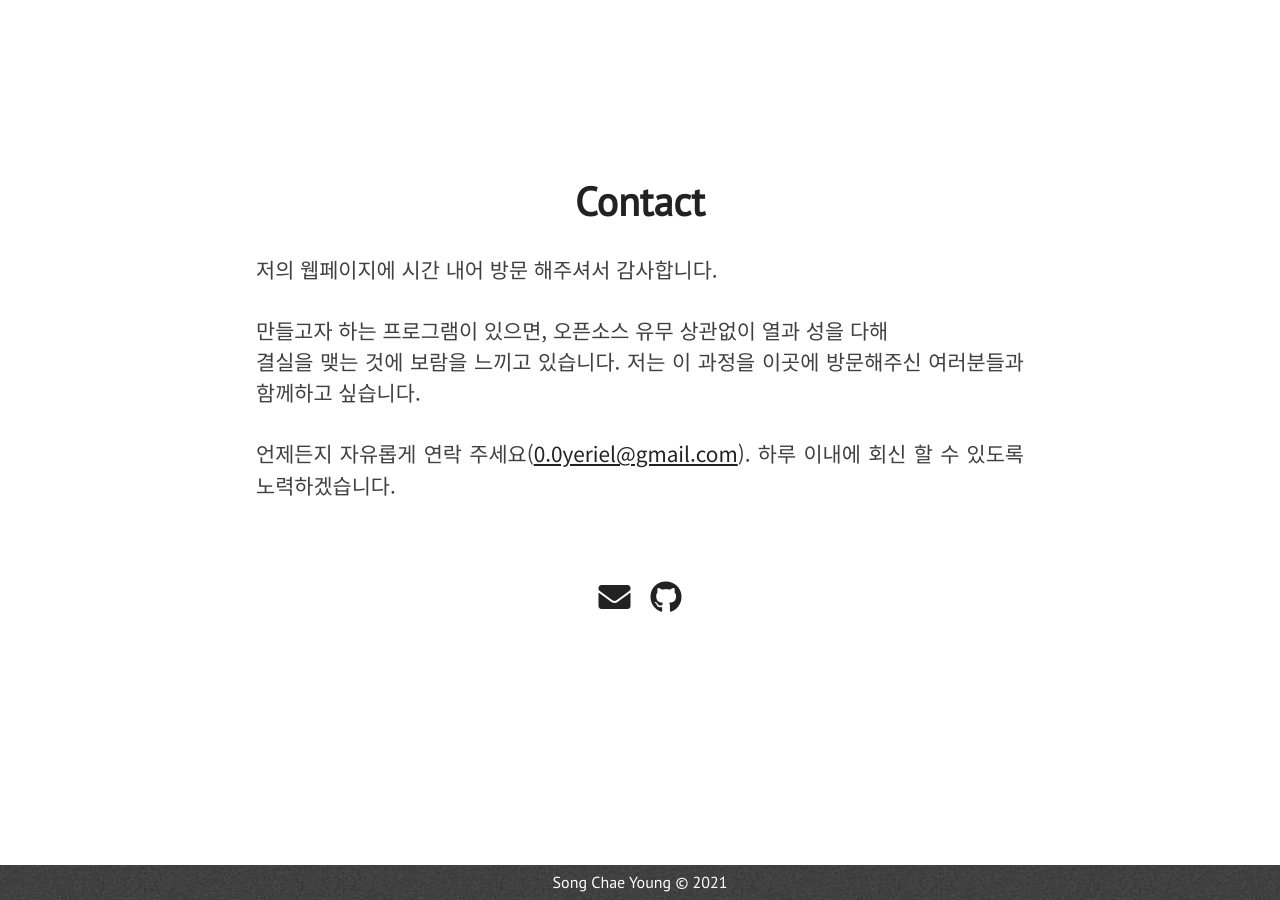
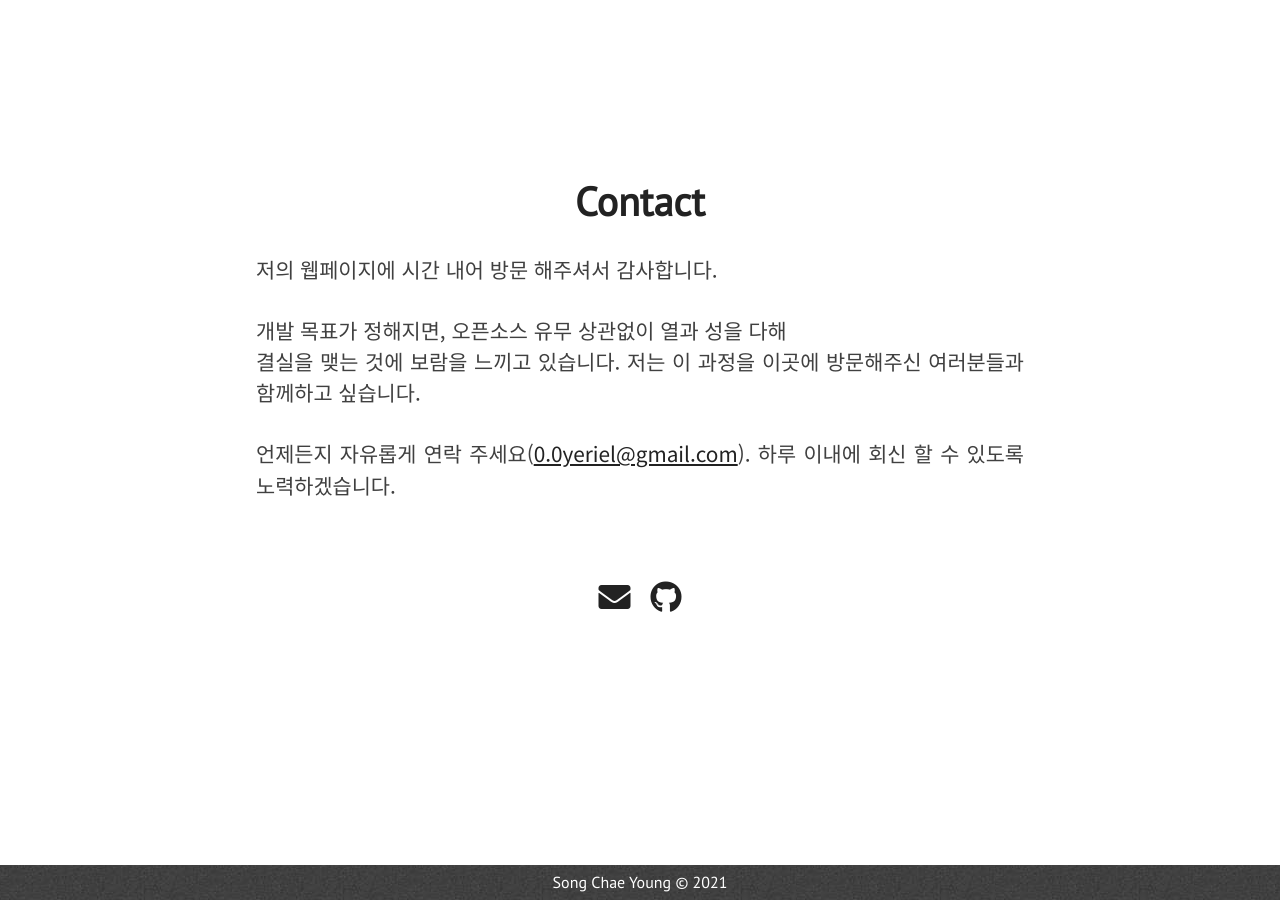
Before and after one commit to SongChaeYoung98/SongChaeYoung98.github.io, a Jekyll site: the page built from index.html, in a window 1280 px wide and 900 px high, scrolled down 5150 px. Built offline with Jekyll 4.4.1, drawn with Linux system fonts in a browser that asks for light colours; nearby versions of some CDN libraries.

Commit message:
Update extra.html

```diff
--- a/_includes/extra.html
+++ b/_includes/extra.html
@@ -6,7 +6,7 @@
                 저의 웹페이지에 시간 내어 방문 해주셔서 감사합니다.
             </p>
             <p class="paragraph-text justify-text">
-                만들고자 하는 프로그램이 있으면, 오픈소스 유무 상관없이 열과 성을 다해<br>결실을 맺는 것에 보람을 느끼고 있습니다. 저는 이 과정을 이곳에 방문해주신 여러분들과 함께하고 싶습니다.
+                개발 목표가 정해지면, 오픈소스 유무 상관없이 열과 성을 다해<br>결실을 맺는 것에 보람을 느끼고 있습니다. 저는 이 과정을 이곳에 방문해주신 여러분들과 함께하고 싶습니다.
             </p>
 
             <p class="paragraph-text justify-text">
```
